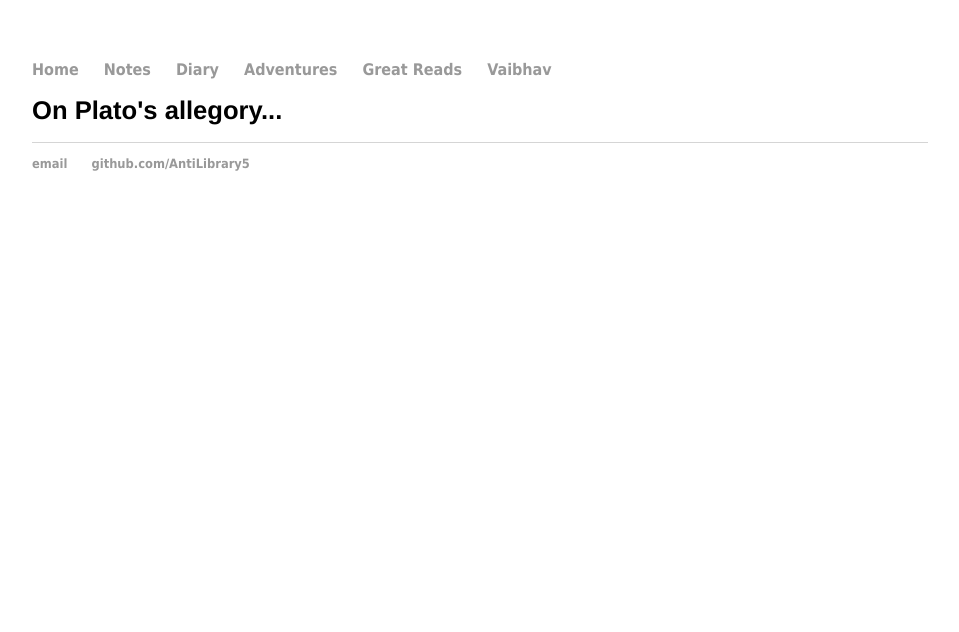
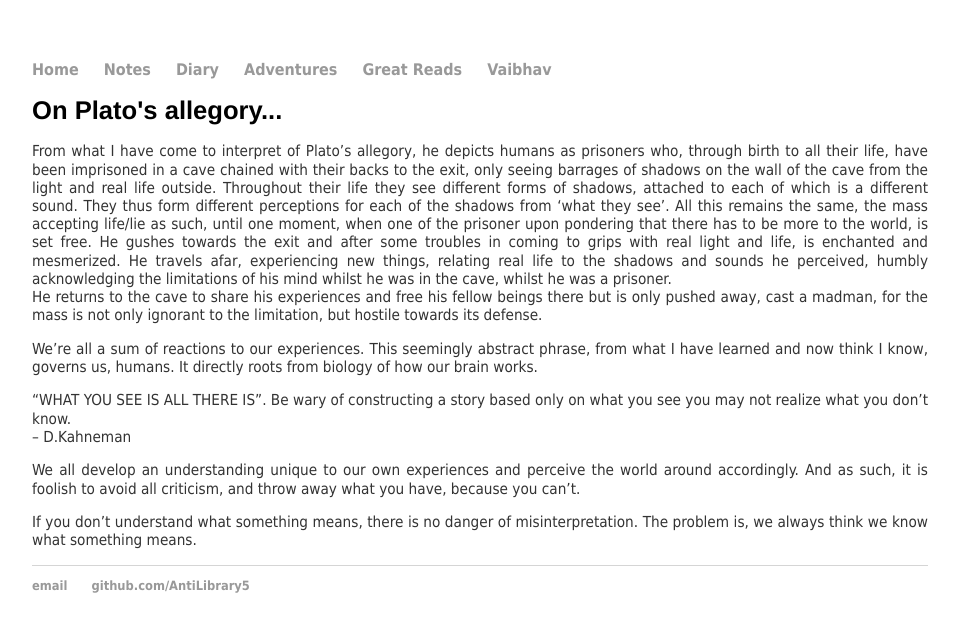
Before and after one commit to AntiLibrary5/AntiLibrary5.github.io, a Jekyll site: the page built from diary/on_platos_allegory.html, in a window 1280 px wide. Shown: the top 632 px of the page, without its empty margins (160-1119 px from the left). Built offline with Jekyll 4.4.1, drawn with Linux system fonts in a browser that asks for light colours.

Commit message:
Update on_platos_allegory.html

```diff
--- a/diary/on_platos_allegory.html
+++ b/diary/on_platos_allegory.html
@@ -3,3 +3,8 @@ layout: default
 title: Vaibhav Arora, theboxtroll
 ---
 <h1>On Plato's allegory...</h1>
+<p style="text-align: justify;">From what I have come to interpret of Plato&rsquo;s allegory, he depicts humans as prisoners who, through birth to all their life, have been imprisoned in a cave chained with their backs to the exit, only seeing barrages of shadows on the wall of the cave from the light and real life outside. Throughout their life they see different forms of shadows, attached to each of which is a different sound. They thus form different perceptions for each of the shadows from &lsquo;what they see&rsquo;. All this remains the same, the mass accepting life/lie as such, until one moment, when one of the prisoner upon pondering that there has to be more to the world, is set free. He gushes towards the exit and after some troubles in coming to grips with real light and life, is enchanted and mesmerized. He travels afar, experiencing new things, relating real life to the shadows and sounds he perceived, humbly acknowledging the limitations of his mind whilst he was in the cave, whilst he was a prisoner.<br>He returns to the cave to share his experiences and free his fellow beings there but is only pushed away, cast a madman, for the mass is not only ignorant to the limitation, but hostile towards its defense.</p>
+<p style="text-align: justify;">We&rsquo;re all a sum of reactions to our experiences. This seemingly abstract phrase, from what I have learned and now think I know, governs us, humans. It directly roots from biology of how our brain works.</p>
+<p style="text-align: justify;">&ldquo;WHAT YOU SEE IS ALL THERE IS&rdquo;. Be wary of constructing a story based only on what you see you may not realize what you don&rsquo;t know.<br>&ndash; D.Kahneman</p>
+<p style="text-align: justify;">We all develop an understanding unique to our own experiences and perceive the world around accordingly. And as such, it is foolish to avoid all criticism, and throw away what you have, because you can&rsquo;t.</p>
+<p style="text-align: justify;">If you don&rsquo;t understand what something means, there is no danger of misinterpretation. The problem is, we always think we know what something means.</p>
```
